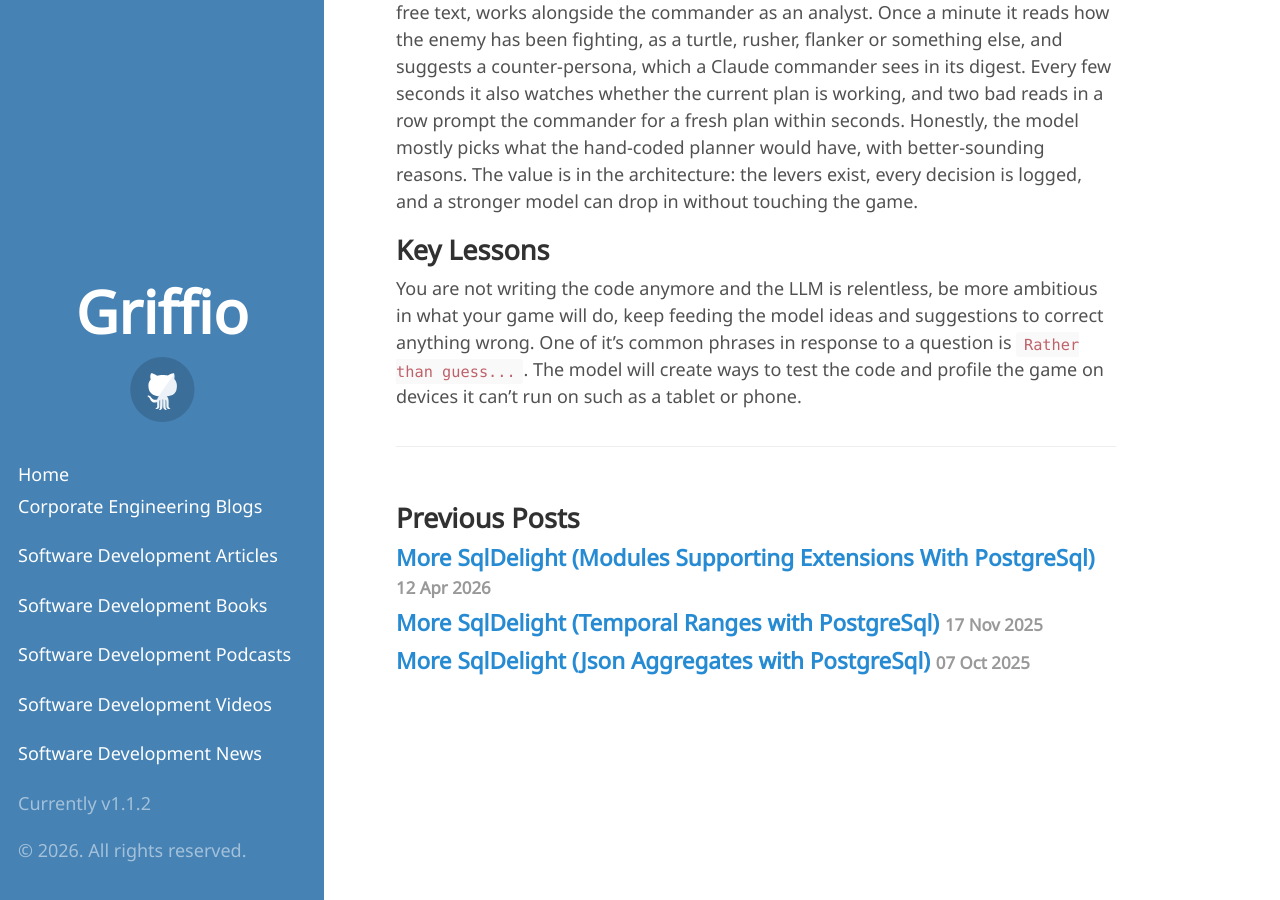
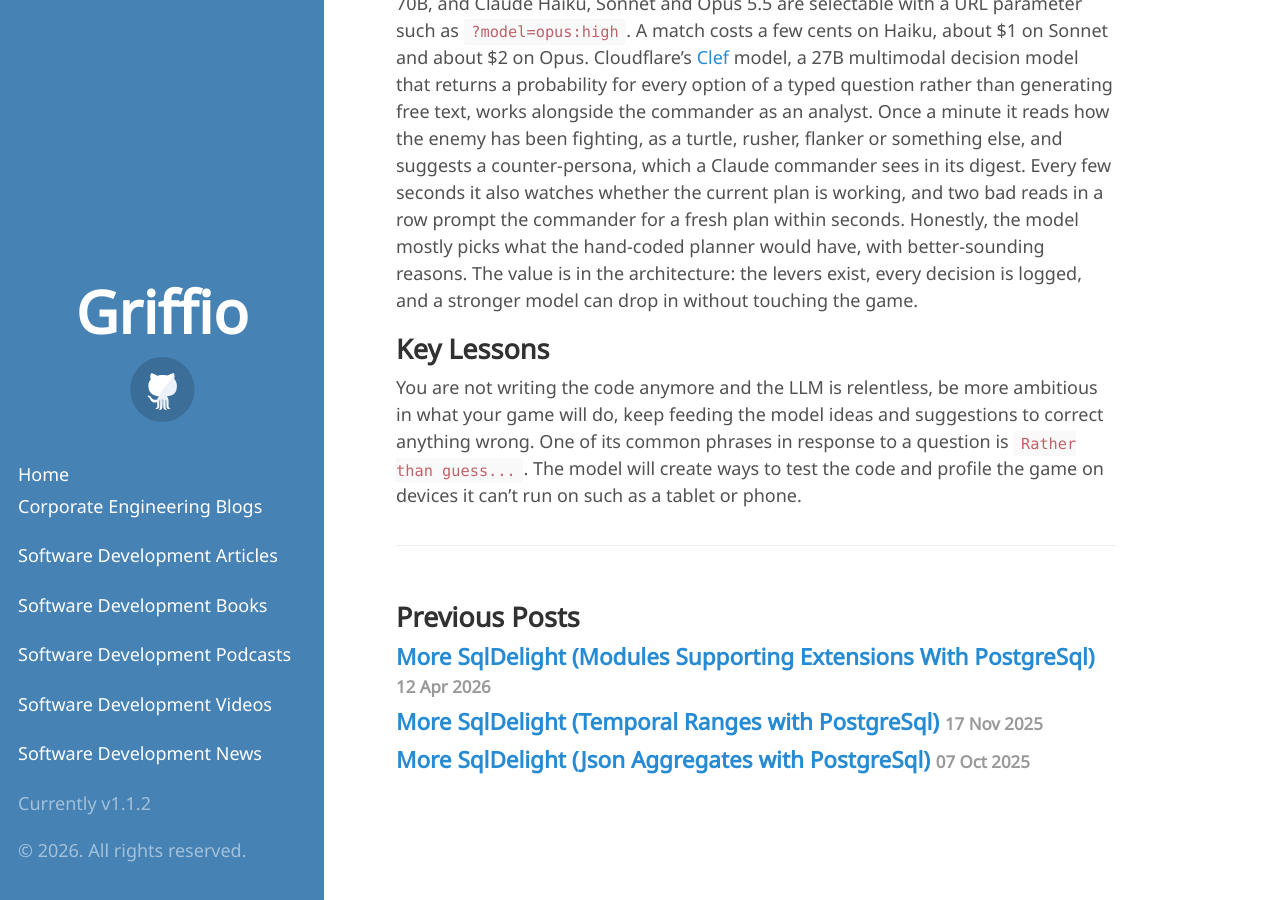
Before and after one commit to griffio/griffio.github.io, a Jekyll site: the page built from _posts/2026-11-10-Using-Claude-Code-For-Agent-Driven-Web-Browser-Games.md, in a window 1280 px wide and 900 px high, scrolled down 5758 px. Built offline with Jekyll 4.4.1, drawn with Linux system fonts in a browser that asks for light colours; some web fonts are replaced; some of the changed text lies outside the part shown.

Commit message:
Update 2026-11-10-Using-Claude-Code-For-Agent-Driven-Web-Browser-Games.md

```diff
--- a/_posts/2026-11-10-Using-Claude-Code-For-Agent-Driven-Web-Browser-Games.md
+++ b/_posts/2026-11-10-Using-Claude-Code-For-Agent-Driven-Web-Browser-Games.md
@@ -122,4 +124,4 @@
 ## Key Lessons
 
 You are not writing the code anymore and the LLM is relentless, be more ambitious in what your game will do, keep feeding the model ideas and suggestions to correct anything wrong.
-One of it's common phrases in response to a question is `Rather than guess...`. The model will create ways to test the code and profile the game on devices it can't run on such as a tablet or phone.
+One of its common phrases in response to a question is `Rather than guess...`. The model will create ways to test the code and profile the game on devices it can't run on such as a tablet or phone.
```
Also changed, not shown: other parts of _posts/2026-11-10-Using-Claude-Code-For-Agent-Driven-Web-Browser-Games.md (+2 -0 lines).
